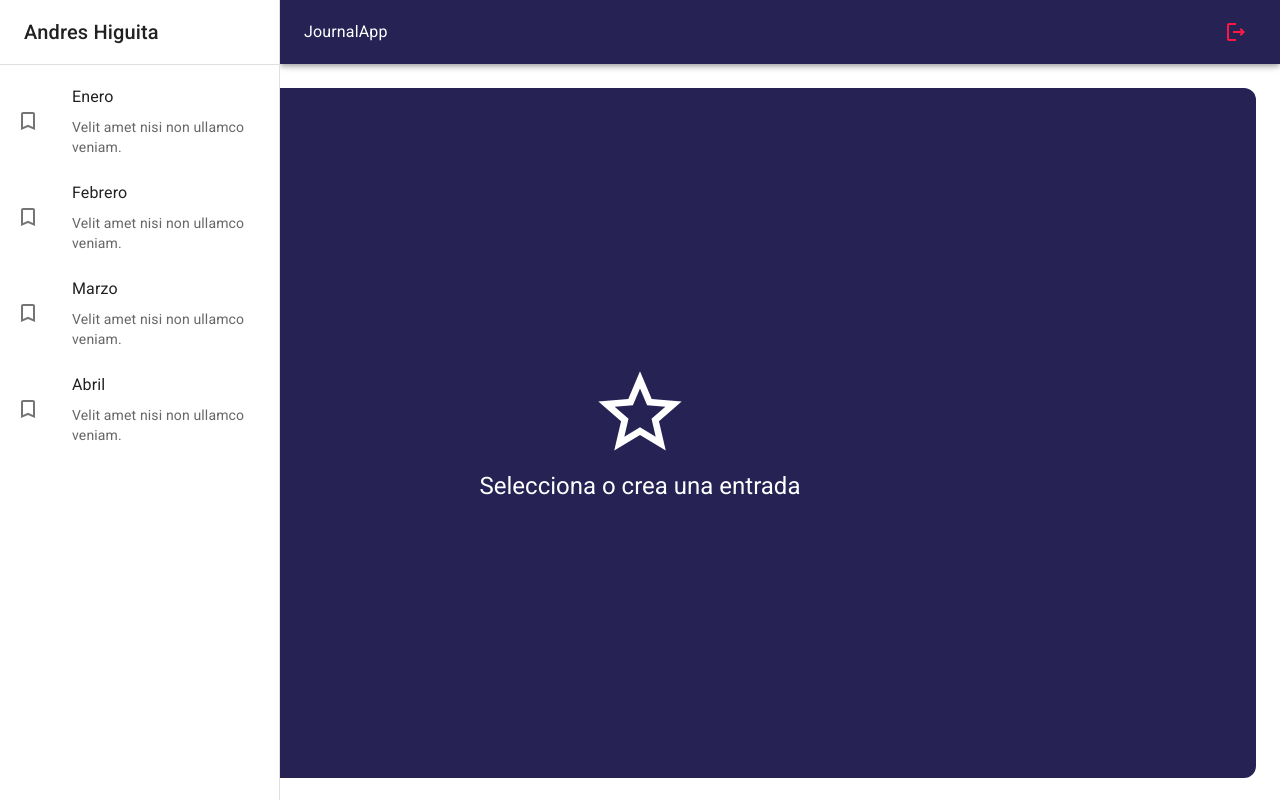
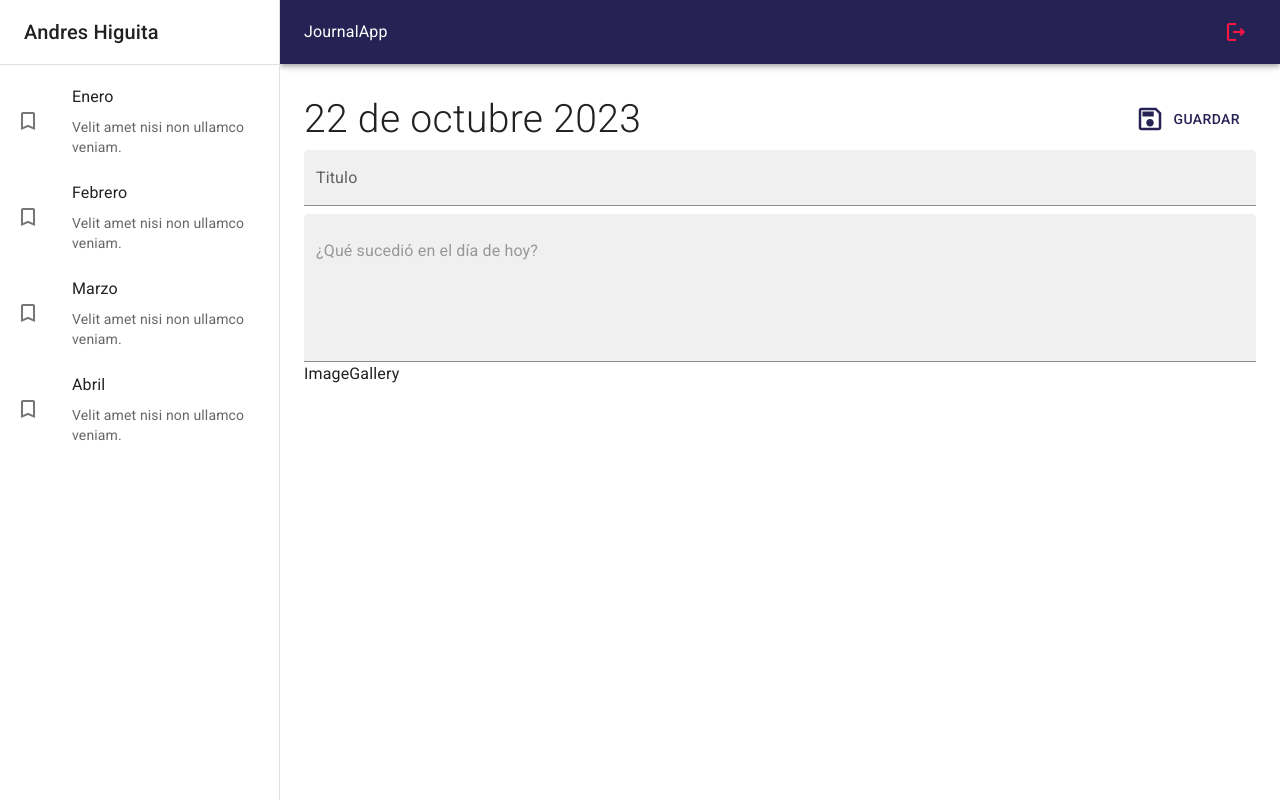
Before and after one commit to AndresHiguitaAMG/Proyecto-JournalApp, a React (Vite) app in the folder client/: page / in a window 1280 px wide. Built offline with nearby package versions, Linux system fonts and the light colour scheme.

Commit message:
NoteView component created

```diff
--- /dev/null
+++ b/client/src/journal/components/ImageGallery.jsx
@@ -0,0 +1,5 @@
+export const ImageGallery = () => {
+  return (
+    <div>ImageGallery</div>
+  )
+}
--- a/client/src/journal/components/SideBar.jsx
+++ b/client/src/journal/components/SideBar.jsx
@@ -5,7 +5,7 @@
   return (
     <Box
         component="nav"
-        sx={{sm: {drawerWidth}, flexShrink: {sm: 0}}}
+        sx={{width: {sm: drawerWidth}, flexShrink: {sm: 0}}}
     >
         <Drawer
           variant="permanent" //Temporary
--- a/client/src/journal/components/index.js
+++ b/client/src/journal/components/index.js
@@ -1,2 +1,3 @@
 export * from './NavBar';
 export * from './SideBar';
+export * from './ImageGallery';
--- a/client/src/journal/pages/JournalPage.jsx
+++ b/client/src/journal/pages/JournalPage.jsx
@@ -1,11 +1,12 @@
 import { JournalLayout } from "../Layout/JournalLayout";
-import { NothingSelectedView } from '../views';
+import { NoteView, NothingSelectedView } from '../views';
 
 export const JournalPage = () => {
   return (
     <JournalLayout>
       {/* <Typography>Pariatur culpa nulla minim nostrud ullamco id. Magna est consectetur occaecat irure et ullamco minim sit do. Veniam amet nostrud consectetur aliquip minim elit irure ut pariatur. Do exercitation ex reprehenderit ad ut consequat nulla enim esse ea.</Typography> */}
-      <NothingSelectedView />
+      {/* <NothingSelectedView /> */}
+      <NoteView />
     </JournalLayout>
   )
 };
--- /dev/null
+++ b/client/src/journal/views/NoteView.jsx
@@ -0,0 +1,38 @@
+import { SaveOutlined } from '@mui/icons-material';
+import { Button, Grid, TextField, Typography } from '@mui/material';
+import { ImageGallery } from '../components';
+
+export const NoteView = () => {
+  return (
+    <Grid container direction="row" justifyContent="space-between" alignItems="center" sx={{mb: 1}}>
+        <Grid item>
+            <Typography fontSize={39} fontWeight="light">22 de octubre 2023</Typography>
+        </Grid>
+        <Grid item>
+            <Button color="primary" sx={{padding: 2}}>
+                <SaveOutlined sx={{fontSize: 30, mr: 1}} />
+                Guardar
+            </Button>
+        </Grid>
+        <Grid container>
+            <TextField
+                type="text"
+                variant="filled"
+                fullWidth
+                placeholder="Ingrese un titulo"
+                label="Titulo"
+                sx={{border: "none", mb: 1}}
+            />
+            <TextField
+                type="text"
+                variant="filled"
+                fullWidth
+                multiline
+                placeholder="¿Qué sucedió en el día de hoy?"
+                minRows={5}
+            />
+        </Grid>
+        <ImageGallery />
+    </Grid>
+  )
+};
--- a/client/src/journal/views/index.js
+++ b/client/src/journal/views/index.js
@@ -1 +1,2 @@
 export * from './NothingSelectedView';
+export * from './NoteView';
```
